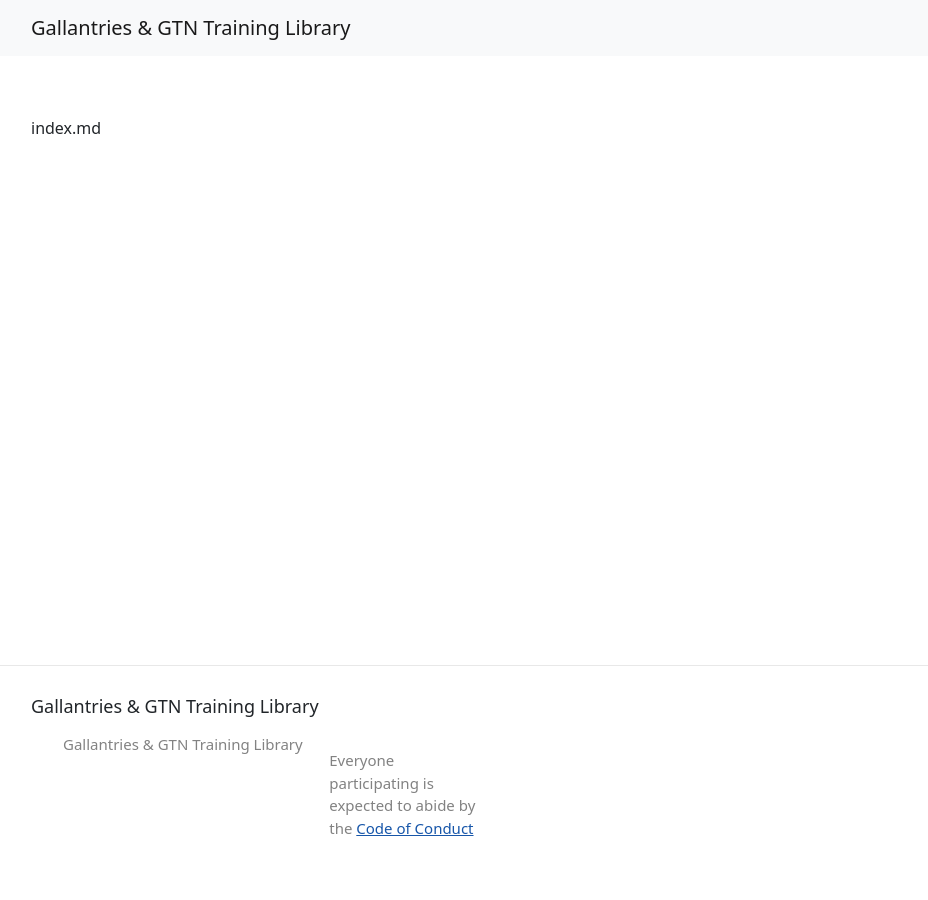
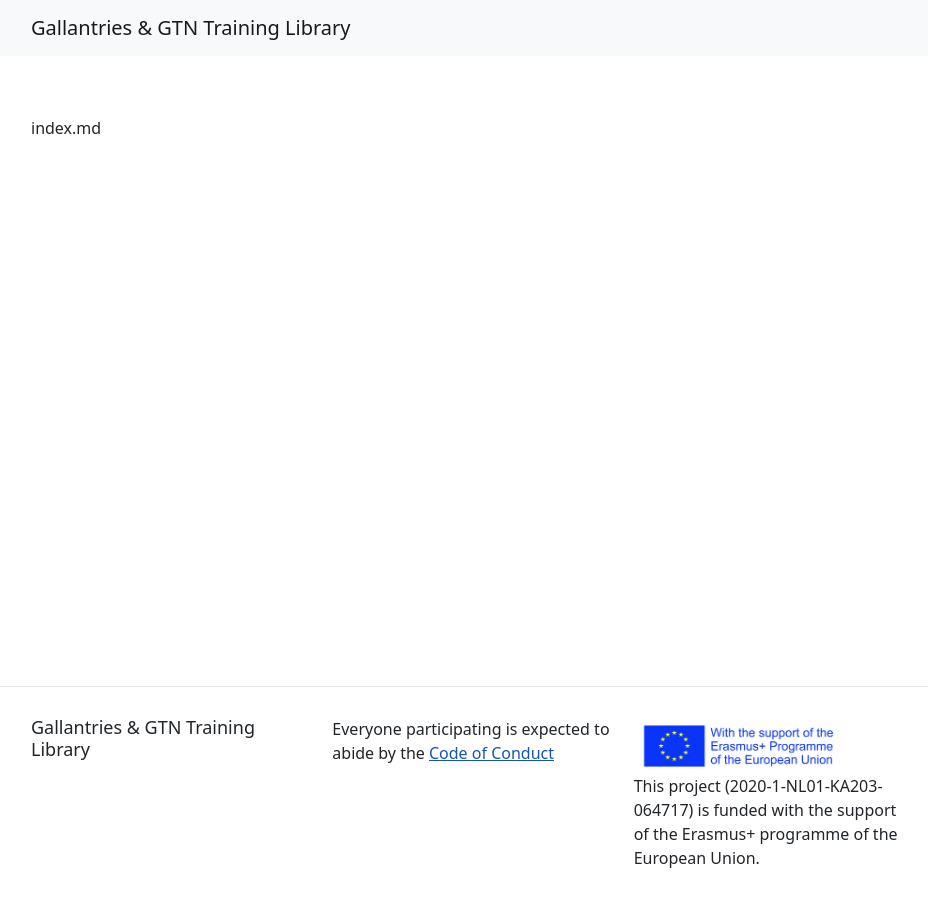
Before and after one commit to subinamehta/galaxy-workshop, a Jekyll site: the page built from home.md, in a window 1280 px wide. Shown: the whole page, without its empty margins (169-1097 px from the left). Built offline with Jekyll 4.4.1, drawn with Linux system fonts in a browser that asks for light colours; our own code applies the rules of GitHub Pages for plain Markdown files.

Commit message:
footer, index i guess

```diff
--- a/_includes/footer.html
+++ b/_includes/footer.html
@@ -3,32 +3,17 @@
 
   <div class="wrapper">
 
-    <h2 class="footer-heading">{{ site.title | escape }}</h2>
-
-    <div class="footer-col-wrapper">
-      <div class="footer-col footer-col-1">
-        <ul class="contact-list">
-          <li class="p-name">
-            {%- if site.author -%}
-              {{ site.author | escape }}
-            {%- else -%}
-              {{ site.title | escape }}
-            {%- endif -%}
-            </li>
-            {%- if site.email -%}
-            <li><a class="u-email" href="mailto:{{ site.email }}">{{ site.email }}</a></li>
-            {%- endif -%}
-        </ul>
-      </div>
-
-      <div class="footer-col footer-col-2">
-          <p></p>
+    <div class="row">
+        <div class="col-md-4">
+            <h2 class="footer-heading">{{ site.title | escape }}</h2>
+        </div>
+        <div class="col-md-4">
           <p>Everyone participating is expected to abide by the <a href="{{ site.workshop.code_of_conduct_url }}">Code of Conduct</a></p>
-      </div>
-
-      <div class="footer-col footer-col-3">
-        <p>{{- site.workshop.description | markdownify -}}</p>
-      </div>
+        </div>
+        <div class="col-md-4">
+            <img src="{{ site.baseurl }}/assets/images/logos/zz_eu1_logosbeneficaireserasmusright_en.jpg" />
+            This project (2020-1-NL01-KA203-064717) is funded with the support of the Erasmus+ programme of the European Union.
+        </div>
     </div>
 
   </div>
```
Also changed, not shown: index.md (+6 -38 lines).
